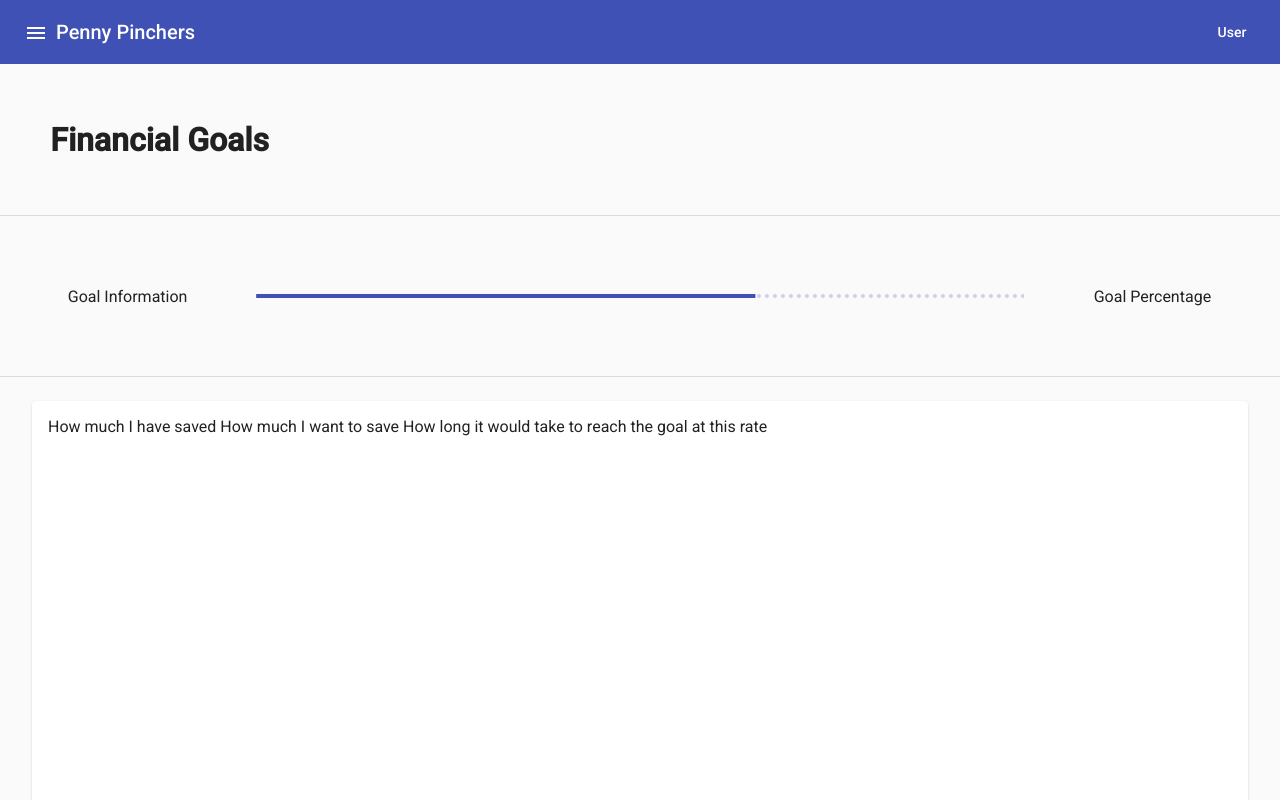
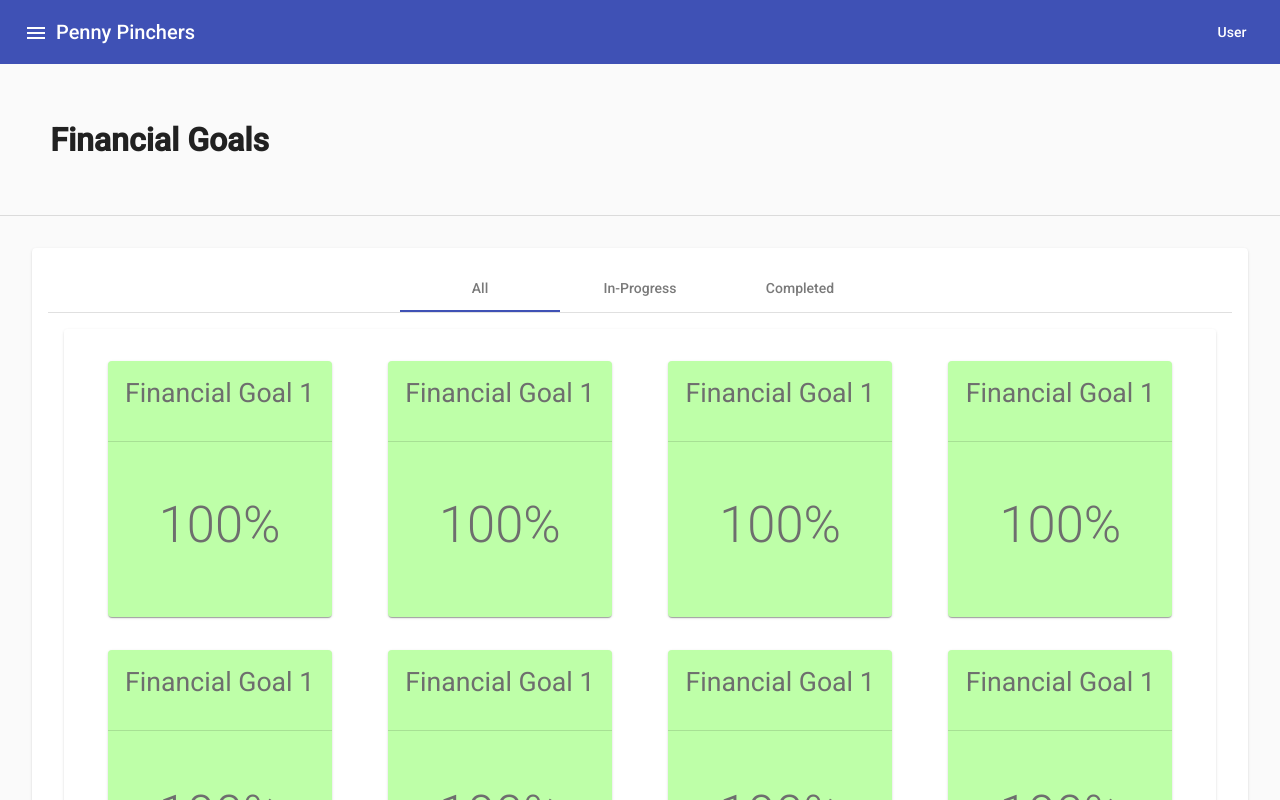
Before and after one commit to anngo14/PennyPinchers, an Angular app: page /goals in a window 1280 px wide. Built offline with nearby package versions, Linux system fonts and the light colour scheme.

Commit message:
added goal item list with colors in goal page

```diff
--- a/src/app/archive/archive.component.html
+++ b/src/app/archive/archive.component.html
@@ -20,7 +20,7 @@
             <mat-tab-group>
                 <mat-tab label='Budget'>
                     <mat-accordion>
-                        <mat-expansion-panel style='border: 1px black solid'>
+                        <mat-expansion-panel>
                           <mat-expansion-panel-header collapsedHeight="152px" expandedHeight="152px">
                             <mat-panel-title>
                                 <div class='archiveItem'>
@@ -53,11 +53,11 @@
                           </mat-expansion-panel-header>
                         <!--Expanded Content-->
                         <mat-grid-list cols='2' rowHeight="500px">
-                            <mat-grid-tile style='border:1px black solid'>
-                                bar graph
+                            <mat-grid-tile>
+                                pie chart
                             </mat-grid-tile>
-                            <mat-grid-tile style='border: 1px black solid'>
-                                pie chart
+                            <mat-grid-tile>
+                                pie chart list
                             </mat-grid-tile>
                         </mat-grid-list>
                         </mat-expansion-panel>
--- a/src/app/goals/goals.component.css
+++ b/src/app/goals/goals.component.css
@@ -12,5 +12,54 @@
 .goalCard{
     margin: 2em;
     height: 40em;
+}
+.goalItem{
+    color: #6E6E6E;
+    background-color: #CAE8FC;
+    width: 12em;
+    height: 14em;
+    text-align: center;
+}
+.goalItemComplete{
+    color: #6E6E6E;
+    background-color: #BEFFA8;
+    width: 12em;
+    height: 14em;
+    text-align: center;
+}
+#goalItemTitle{
+    height: 100%;
     width: 100%;
+    margin: 0;
+    font-size: 20pt;
+    position: absolute;
+    top: 50%;
+    left: 50%;
+    transform: translate(-50%, -50%);
 }
+#goalItemTitleContainer{
+    height: 3em;
+    width: 12em;
+    overflow-y: auto;
+    -ms-overflow-style: none;
+    position: relative;
+    margin-bottom: 1em;
+}
+#goalItemTitleContainer::-webkit-scrollbar{
+    display: none;
+}
+#goalItemPercent{
+    position: absolute;
+    top: 45%;
+    left: 50%;
+    transform: translate(-50%, -55%);
+    font-size: 38pt;
+    font-weight: 200;
+}
+.goalListContainer{
+    margin: 1em;
+    height: 33em;
+    width: 100%;
+    overflow-y: auto;
+    -ms-overflow-style: none;
+}
--- a/src/app/goals/goals.component.html
+++ b/src/app/goals/goals.component.html
@@ -6,6 +6,14 @@
     <mat-grid-tile colspan='3'></mat-grid-tile>
   </mat-grid-list>
 <mat-divider></mat-divider>
+<!--<mat-grid-list cols='1' rowHeight='45em'>
+    <mat-grid-tile>
+        <mat-card class="goalCard">
+            How much I have saved
+            How much I want to save
+            How long it would take to reach the goal at this rate
+
+            Progress Bar initial implementation
             <div class="longTermContainer">
                 <mat-grid-list cols="5" rowHeight="10em">
                     <mat-grid-tile>
@@ -19,14 +27,95 @@
                     </mat-grid-tile>
                 </mat-grid-list>
             </div>
+        </mat-card>
+    </mat-grid-tile>
+</mat-grid-list>-->
+<mat-card class='goalCard'>
+    <mat-tab-group mat-align-tabs='center'>
+        <mat-tab label='All'>
+            <mat-grid-list cols='1' rowHeight='37em'>
+                <mat-grid-tile>
+                    <mat-card class='goalListContainer'>
+                        <mat-grid-list cols='4' rowHeight='18em'>
+                            <mat-grid-tile *ngFor='let e of test'>
+                                <mat-card class='goalItem'*ngIf="goal < 100; else completedGoal">
+                                    <div id='goalItemTitleContainer'>
+                                        <p id='goalItemTitle'>Financial Goal 1</p>
+                                    </div>
                                     <mat-divider></mat-divider>
-<mat-grid-list cols='1' rowHeight='45em'>
-    <mat-grid-tile>
-        <mat-card class="goalCard">
-            How much I have saved
-            How much I want to save
-            How long it would take to reach the goal at this rate
+                                    <p id='goalItemPercent' >{{goal}}%</p>
+                                </mat-card>
+                                <ng-template #completedGoal>
+                                    <mat-card class='goalItemComplete'>
+                                        <div id='goalItemTitleContainer'>
+                                            <p id='goalItemTitle'>Financial Goal 1</p>
+                                        </div>
+                                        <mat-divider></mat-divider>
+                                        <p id='goalItemPercent' >{{goal}}%</p>
+                                    </mat-card>
+                                </ng-template>
+                            </mat-grid-tile>
+                        </mat-grid-list>
                     </mat-card>
                 </mat-grid-tile>
             </mat-grid-list>
-<div style="height: 10em"></div>
+        </mat-tab>
+        <mat-tab label='In-Progress'>
+            <mat-grid-list cols='1' rowHeight='37em'>
+                <mat-grid-tile>
+                    <mat-card class='goalListContainer'>
+                        <mat-grid-list cols='4' rowHeight='18em'>
+                            <mat-grid-tile *ngFor='let e of test2'>
+                                <mat-card class='goalItem'*ngIf="goal2 < 100; else completedGoal">
+                                    <div id='goalItemTitleContainer'>
+                                        <p id='goalItemTitle'>Financial Goal 1</p>
+                                    </div>
+                                    <mat-divider></mat-divider>
+                                    <p id='goalItemPercent' >{{goal2}}%</p>
+                                </mat-card>
+                                <ng-template #completedGoal>
+                                    <mat-card class='goalItemComplete'>
+                                        <div id='goalItemTitleContainer'>
+                                            <p id='goalItemTitle'>Financial Goal 1</p>
+                                        </div>
+                                        <mat-divider></mat-divider>
+                                        <p id='goalItemPercent' >{{goal2}}%</p>
+                                    </mat-card>
+                                </ng-template>
+                            </mat-grid-tile>
+                        </mat-grid-list>
+                    </mat-card>
+                </mat-grid-tile>
+            </mat-grid-list>
+        </mat-tab>
+        <mat-tab label='Completed'>
+            <mat-grid-list cols='1' rowHeight='37em'>
+                <mat-grid-tile>
+                    <mat-card class='goalListContainer'>
+                        <mat-grid-list cols='4' rowHeight='18em'>
+                            <mat-grid-tile *ngFor='let e of test'>
+                                <mat-card class='goalItem'*ngIf="goal < 100; else completedGoal">
+                                    <div id='goalItemTitleContainer'>
+                                        <p id='goalItemTitle'>Financial Goal 1</p>
+                                    </div>
+                                    <mat-divider></mat-divider>
+                                    <p id='goalItemPercent' >{{goal}}%</p>
+                                </mat-card>
+                                <ng-template #completedGoal>
+                                    <mat-card class='goalItemComplete'>
+                                        <div id='goalItemTitleContainer'>
+                                            <p id='goalItemTitle'>Financial Goal 1</p>
+                                        </div>
+                                        <mat-divider></mat-divider>
+                                        <p id='goalItemPercent' >{{goal}}%</p>
+                                    </mat-card>
+                                </ng-template>
+                            </mat-grid-tile>
+                        </mat-grid-list>
+                    </mat-card>
+                </mat-grid-tile>
+            </mat-grid-list>
+        </mat-tab>
+    </mat-tab-group>
+</mat-card>
+<div style="height: 8em"></div>
--- a/src/app/goals/goals.component.ts
+++ b/src/app/goals/goals.component.ts
@@ -8,6 +8,11 @@ import { Component, OnInit } from '@angular/core';
 export class GoalsComponent implements OnInit {
 
   progressValue;
+  test: any[] = [0,1,2,3,4,5,6,7,8];
+  test2: any[] = [0,1,2,3,4];
+
+  goal = 100;
+  goal2 = 69;
 
   constructor() { }
 
```
Lines whose indentation alone changed are shown as unchanged.
